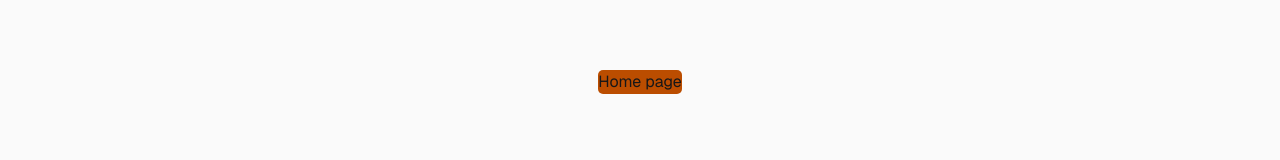
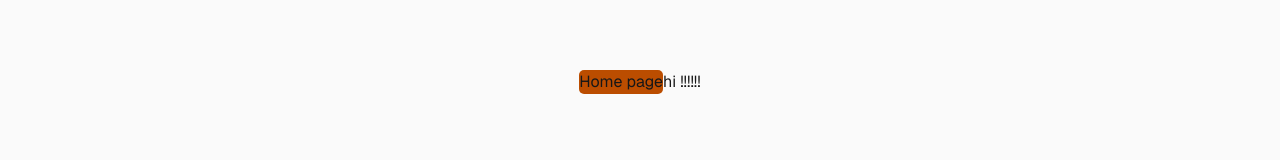
Before and after one commit to mani-dp/next-project, a Next.js app: page / in a window 1280 px wide. Shown: the part 358-518 px from the top of the page. Built offline with nearby package versions, Linux system fonts and the light colour scheme.

Commit message:
add tag h3

```diff
--- a/src/app/page.tsx
+++ b/src/app/page.tsx
@@ -4,6 +4,7 @@ export default function Home() {
   return (
     <div className="flex min-h-screen items-center justify-center bg-zinc-50 font-sans dark:bg-black">
       <h3 className="bg-amber-700 rounded-[5px] "> Home page </h3>
+      <h3>hi !!!!!!</h3>
     </div>
   );
 }
```
